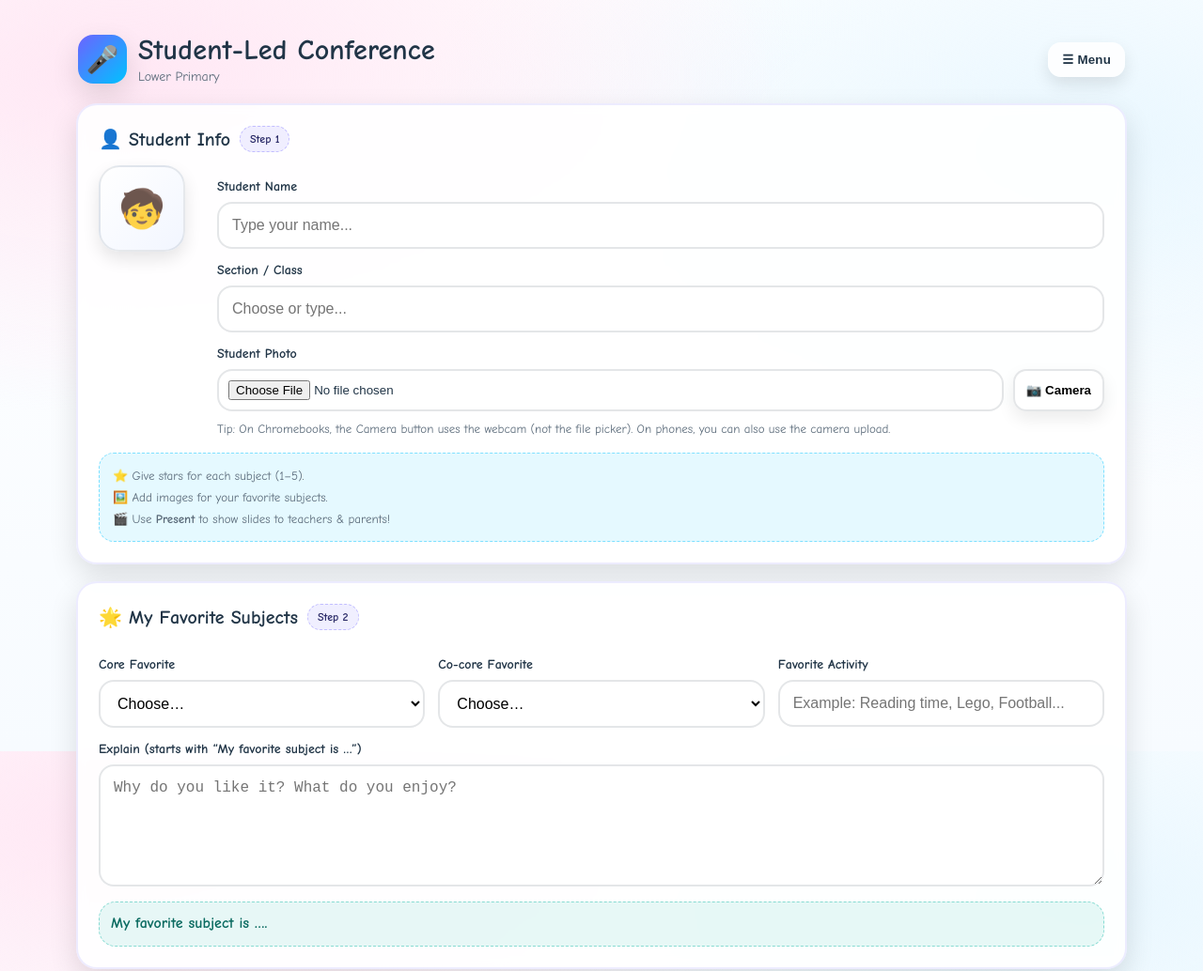
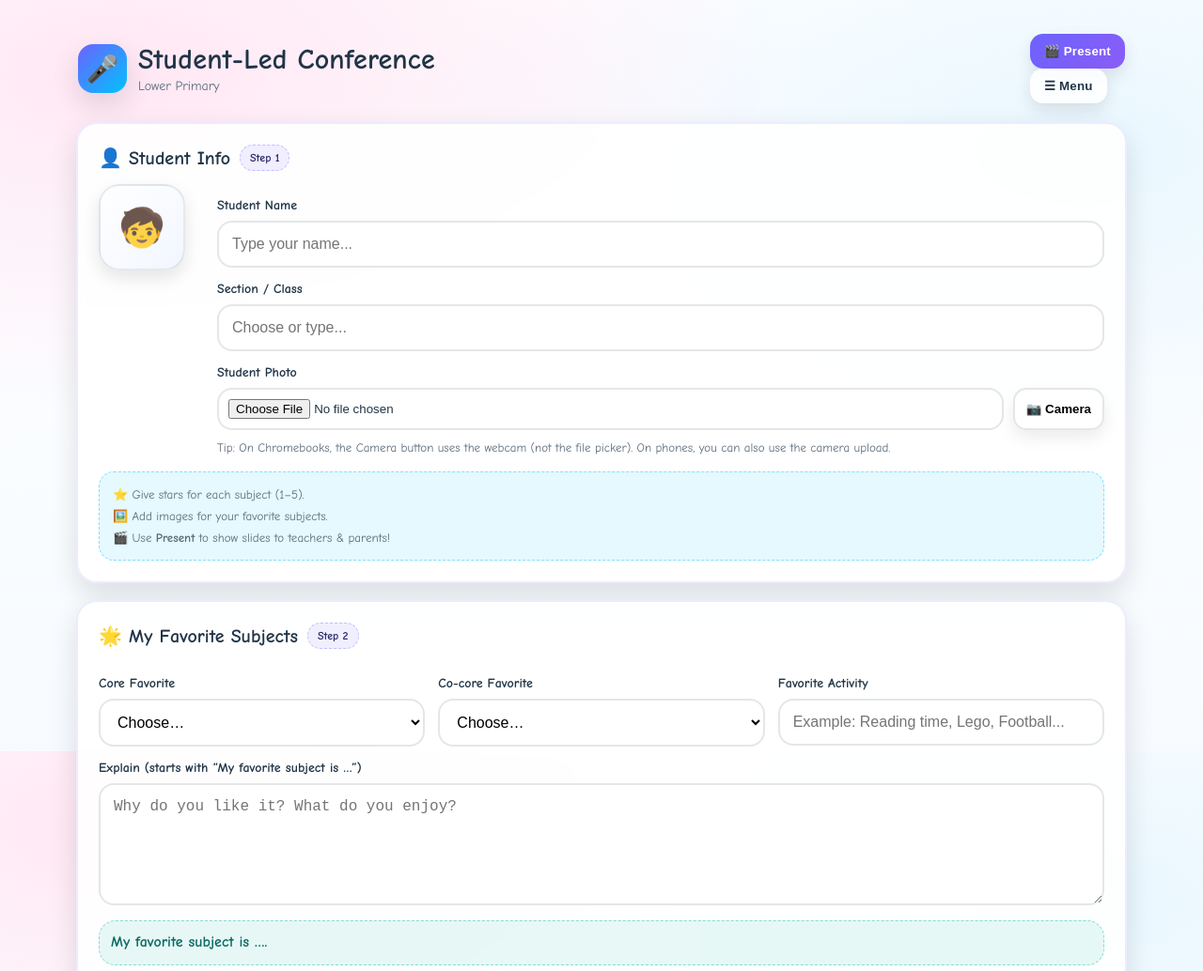
Before and after one commit to bjaspel63/slc, a plain HTML site: page index.html in a window 1280 px wide. Shown: the top 1034 px of the page at 94% size. Drawn offline with Linux system fonts and the light colour scheme.

Commit message:
Update index.html

```diff
--- a/index.html
+++ b/index.html
@@ -19,7 +19,13 @@
     </div>
   </div>
 
-      <!-- ✅ NEW: Menu (replaces cramped buttons) -->
+  <!-- BIG kid-friendly Present button (always visible) -->
+  <div class="quickActions">
+    <button class="btn btnPrimary btnBig" id="btnPresentBig" type="button" title="Start Presentation">
+      🎬 Present
+    </button>
+
+    <!-- Keep the menu for teacher actions -->
     <div class="menu">
       <button class="btn btnGhost menuBtn" id="menuBtn" aria-haspopup="true" aria-expanded="false" title="Menu">
         ☰ Menu
@@ -34,10 +40,11 @@
         <button class="menuItem danger" id="btnReset" role="menuitem">🧼 Reset</button>
       </div>
 
-        <!-- hidden input for import -->
       <input id="importJsonFile" type="file" accept="application/json" style="display:none" />
     </div>
+  </div>
 </header>
+
 
     <div class="grid">
       <!-- Step 1 -->
```
Lines whose indentation alone changed are shown as unchanged.
